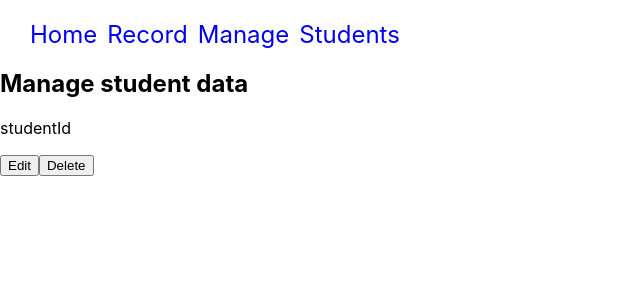
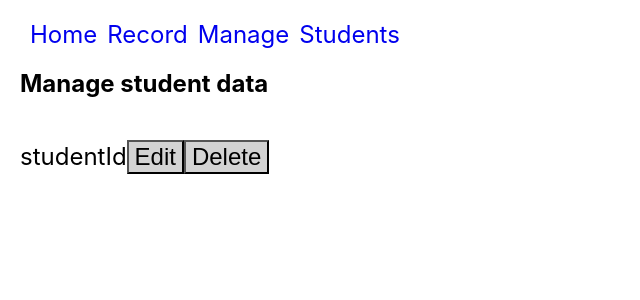
Before and after one commit to Ntshangase/register-frontend, a React (Create React App) app: page /Manage in a window 1280 px wide. Shown: the top 300 px of the page, without its empty margins (0-640 px from the left). Built offline with nearby package versions, Linux system fonts and the light colour scheme.

Commit message:
manage page styling

```diff
--- a/src/Styles/manage.css
+++ b/src/Styles/manage.css
@@ -0,0 +1,24 @@
+
+h2 {
+    margin: 20px;
+}
+p {
+    font-size: 24px;
+}
+#manage {
+    margin: 20px;
+    display: flex;
+}
+
+.buttonDiv {
+    display: flex;
+    align-items: center;
+}
+button {
+    font-size: 24px;
+    background-color: lightgrey;
+    cursor: pointer;
+}
+button:hover {
+    background-color: white;
+}
--- a/src/View/Manage.js
+++ b/src/View/Manage.js
@@ -1,6 +1,7 @@
 // for updating and deleting students from students.txt. UPDATE-DELETE
 import React from "react";
 import Navbar from "../Model/Navbar";
+import '../Styles/manage.css';
 
 function Manage() {
 	return (
@@ -8,10 +9,12 @@ function Manage() {
 			<Navbar/>
 			<h2>Manage student data</h2>
 
-			<div>
+			<div id="manage">
 				<p>studentId</p>
+				<div className='buttonDiv'>
 				<button>Edit</button>
 				<button>Delete</button>
+				</div>
 			</div>
 		</div>
 	);
```
